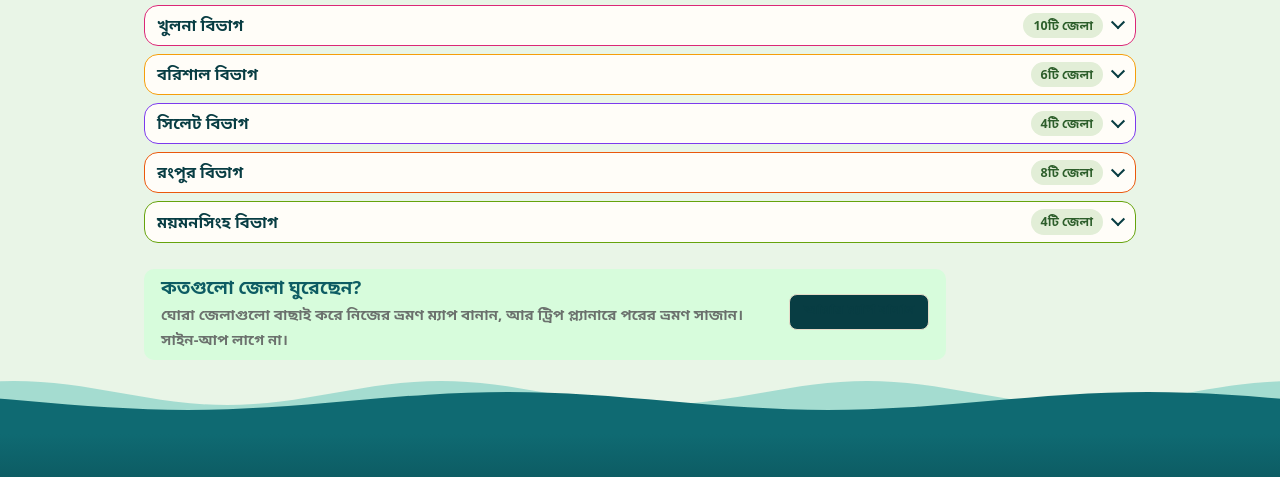
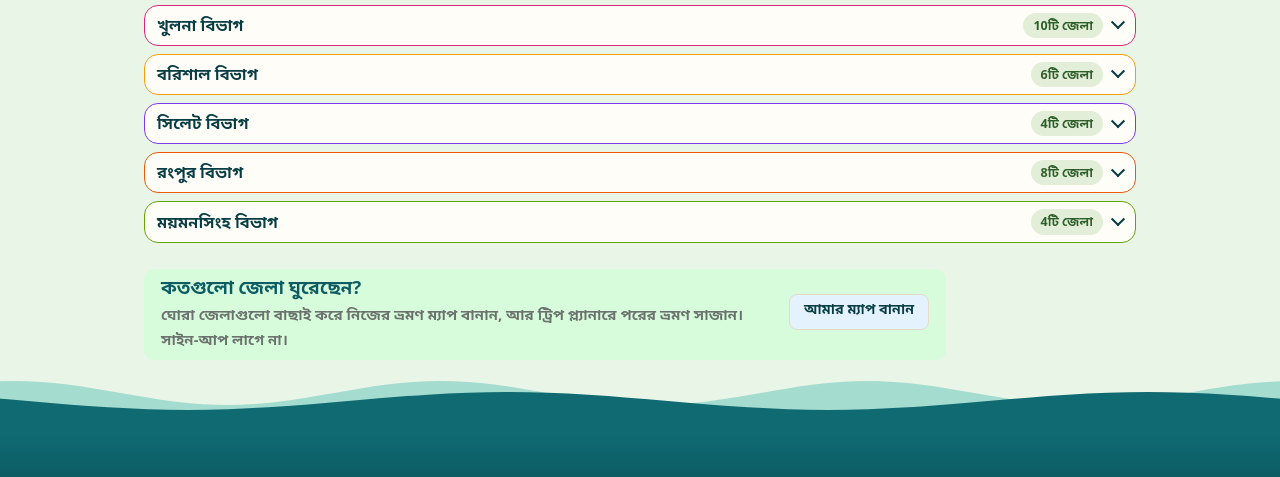
Before and after one commit to iatz100/unseenbangladesh2.0, a website: page main/guide.html in a window 1280 px wide. In both pictures the pointer is over the link "আমার ম্যাপ বানান". Shown: the part 983-1460 px from the top of the page. Drawn offline with Linux system fonts and the light colour scheme; a web font is replaced by a local one.

Commit message:
Update guide.css

```diff
--- a/assets/css/guide.css
+++ b/assets/css/guide.css
@@ -228,7 +228,7 @@
 .cta b{display:block;color:#0f6b4f;font-size:1.15rem}
 .cta p{margin:4px 0 0;color:#6b716d;font-size:.92rem;max-width:620px}
 .cta .btn{display:inline-block;background:#0f6b4f;color:#fff;text-decoration:none;white-space:nowrap}
-.cta .btn:hover{background:var(--g1)}
+.cta .btn:hover{background:#e3f2fd}
 /* ---- জনপ্রিয় স্লাইডার: মাউস ড্র্যাগ ও টাচ স্ক্রল ---- */
 .pop-track{cursor:grab;overscroll-behavior-x:contain}
 .pop-track.drag{cursor:grabbing;user-select:none}
```
